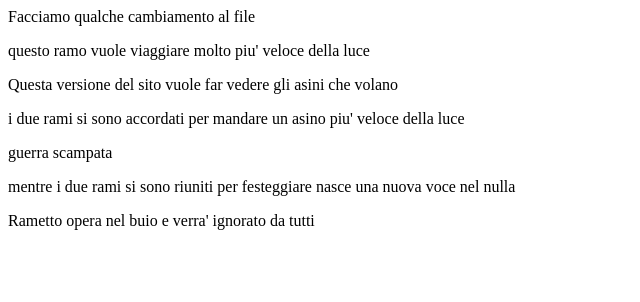
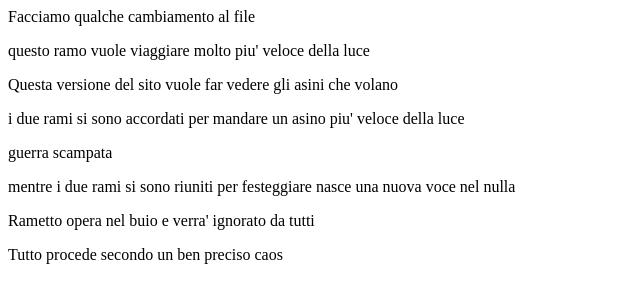
Before and after one commit to Nikkiolan/provamo, a plain HTML site: page index.html in a window 1280 px wide. Shown: the whole page, without its empty margins (0-640 px from the left). Drawn offline with Linux system fonts and the light colour scheme.

Commit message:
punto della situazione

```diff
--- a/index.html
+++ b/index.html
@@ -9,6 +9,6 @@
 <p>guerra scampata</p>
 <p>mentre i due rami si sono riuniti per festeggiare nasce una nuova voce nel nulla</p>
 <p>Rametto opera nel buio e verra' ignorato da tutti</p>
-
+Tutto procede secondo un ben preciso caos
 
 </body>
```
